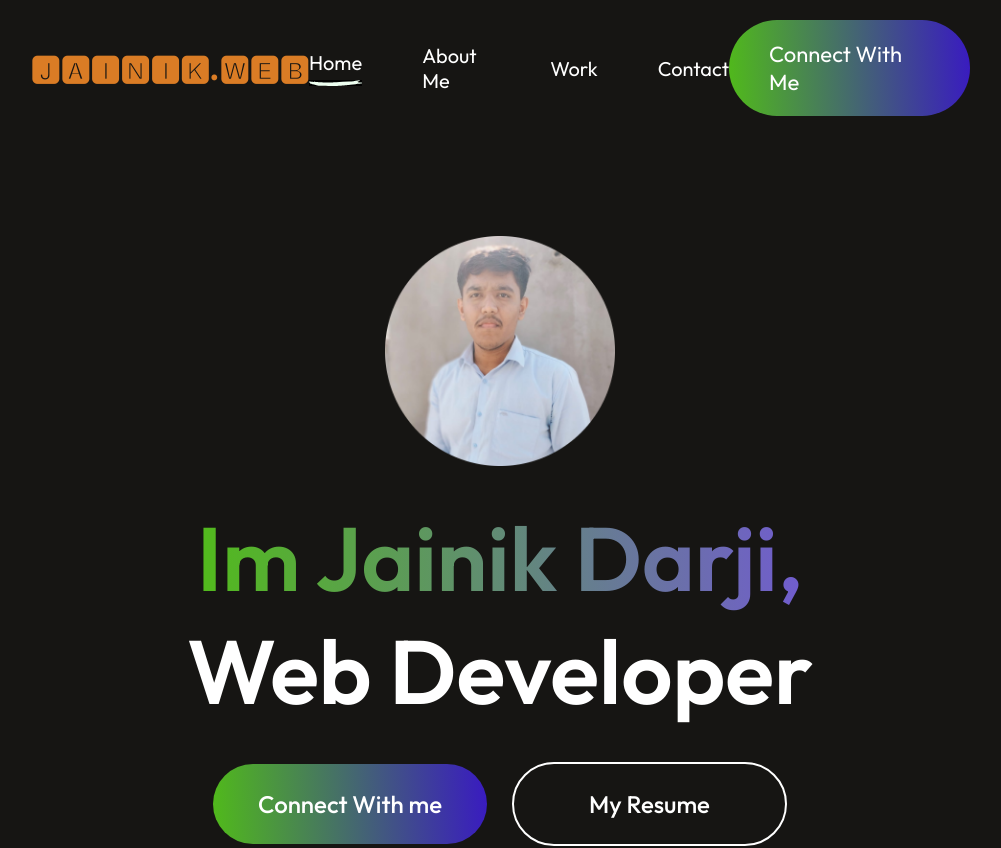
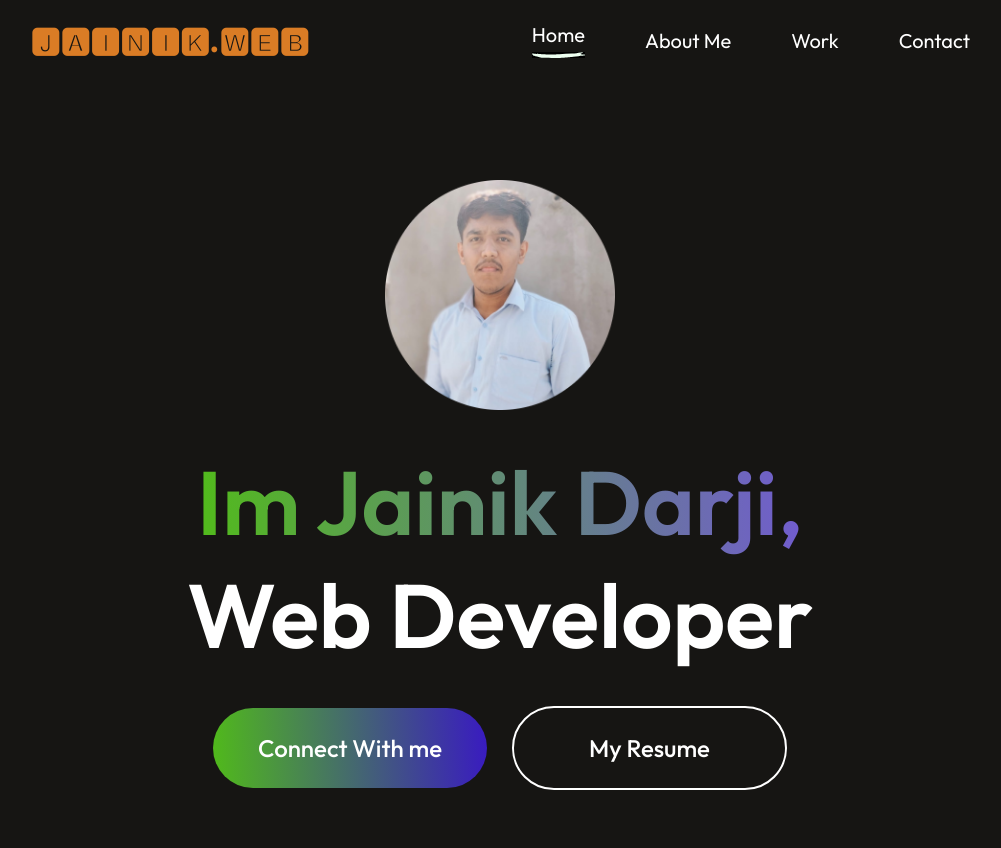
Before and after one commit to jainik12345/Portfolio-React, a React (Vite) app: page / in a window 1280 px wide. Shown: the top 848 px of the page, without its empty margins (140-1141 px from the left). Built offline with nearby package versions, Linux system fonts and the light colour scheme.

Commit message:
add navbar

```diff
--- a/index.html
+++ b/index.html
@@ -4,7 +4,7 @@
     <meta charset="UTF-8" />
     <link rel="icon" type="image/svg+xml" href="/vite.svg" />
     <meta name="viewport" content="width=device-width, initial-scale=1.0" />
-    <title>Jainik Portfolio</title>
+    <title>Jainikl Portfolio</title>
     <link rel="preconnect" href="https://fonts.googleapis.com" />
     <link rel="preconnect" href="https://fonts.gstatic.com" crossorigin />
     <link
--- a/src/Components/Navbar/Navbar.jsx
+++ b/src/Components/Navbar/Navbar.jsx
@@ -54,11 +54,7 @@ const Navbar = () => {
           {menu === "contact" ? <img src={underline} alt="" /> : <></>}
         </li>
       </ul>
-      <div className="nav-connect">
-        <AnchorLink className="anchor-link" offset={50} href="#contact">
-          Connect With Me
-        </AnchorLink>
-      </div>
+
     </div>
   );
 };
```
